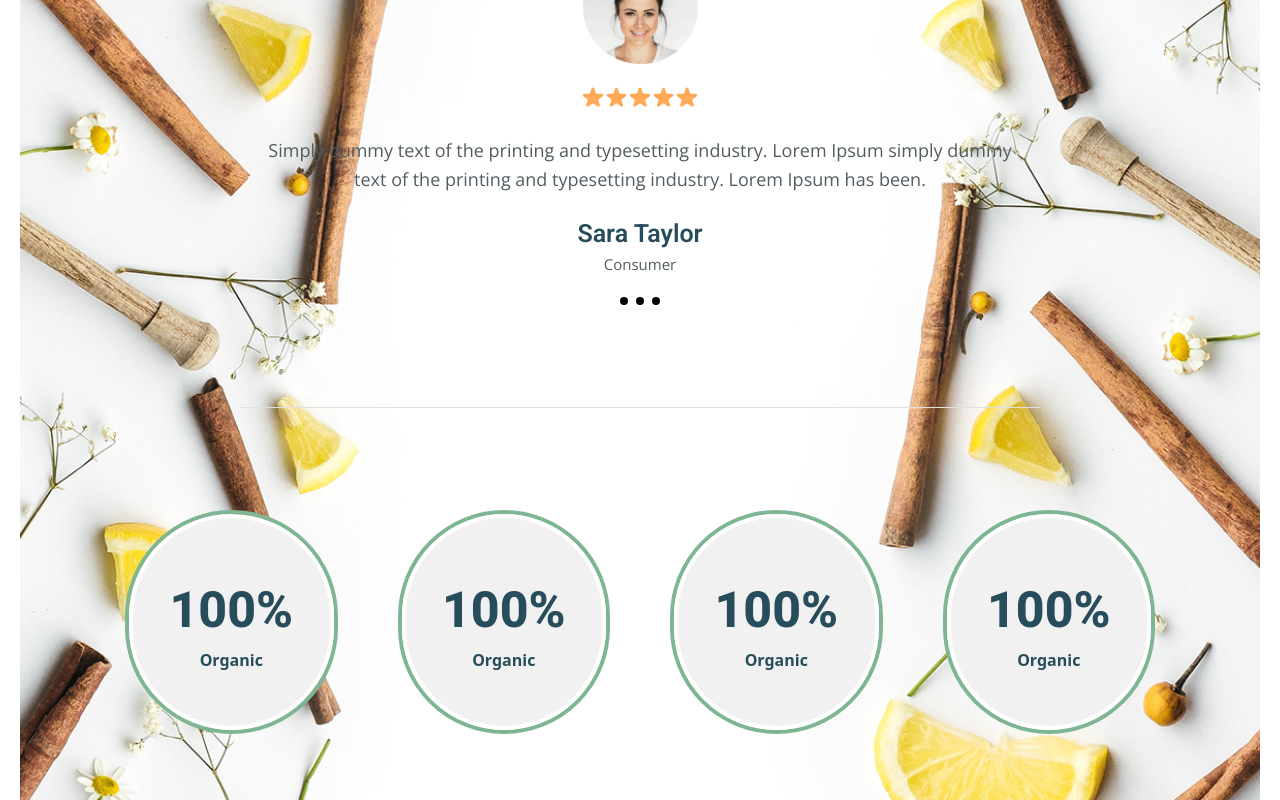
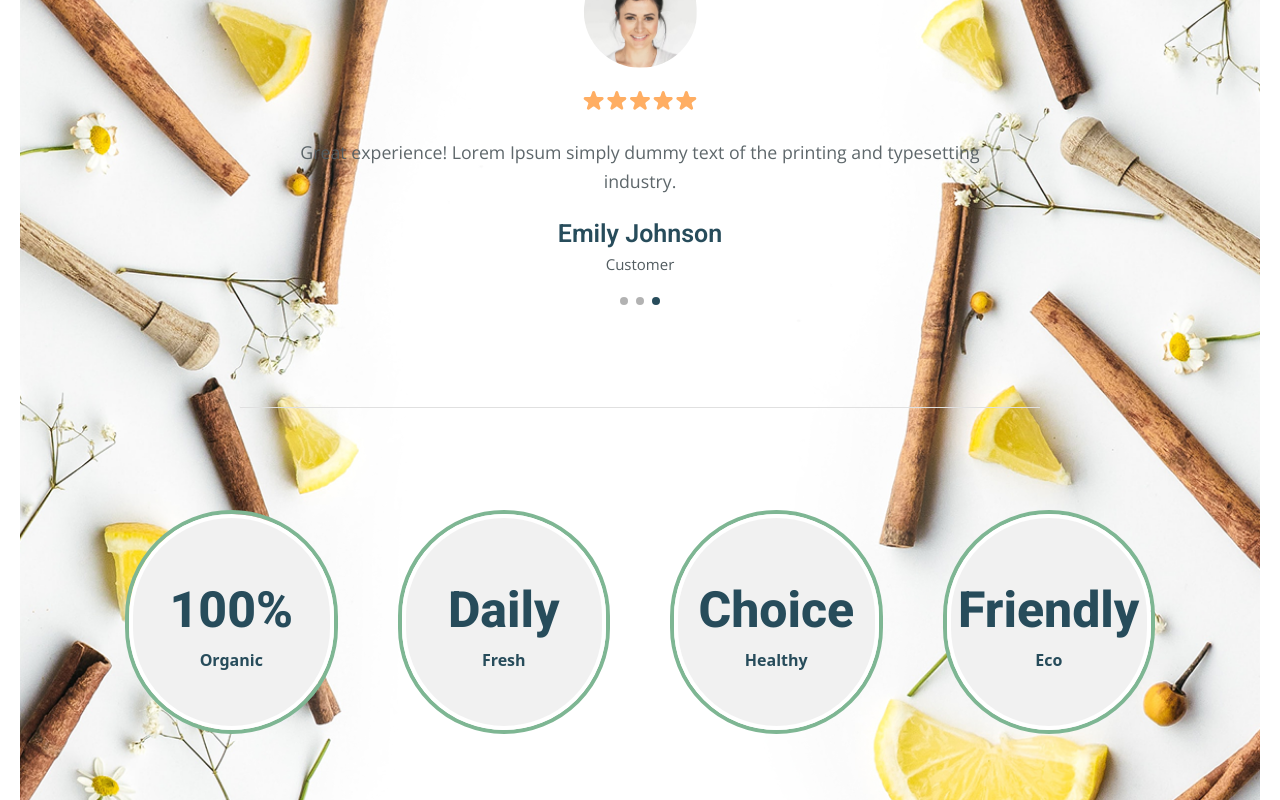
Before and after one commit to Sinonqw/Organick, a Next.js app: page / in a window 1280 px wide. Shown: the part 5020-5820 px from the top of the page. Built offline with nearby package versions, Linux system fonts and the light colour scheme.

Commit message:
Slider, optimization benefits

```diff
--- a/app/globals.css
+++ b/app/globals.css
@@ -1,4 +1,6 @@
 @import "tailwindcss";
+@import "swiper/css";
+@import "swiper/css/pagination";
 
 :root {
   --font-family: "Roboto", sans-serif;
@@ -10,7 +12,6 @@ body {
   padding: 0 20px 0 20px;
   margin: 0 auto;
 }
-
 
 .roboto {
   font-family: var(--font-roboto);
@@ -62,7 +63,6 @@ body {
     font-family: var(--font-roboto);
     @apply text-[18px] text-[#274c5b];
   }
-
 
   .footer {
     @apply flex justify-center gap-[50px] mb-[102px];
@@ -148,7 +148,6 @@ body {
   }
 }
 
-
 /* Эффект увеличения при наведении */
 .article-hover-effect {
   transition: transform 0.3s ease, box-shadow 0.3s ease;
--- a/components/sections/Benefits/Benefits.tsx
+++ b/components/sections/Benefits/Benefits.tsx
@@ -1,79 +1,121 @@
+"use client";
+
 import Subtitle from "@/components/ui/Subtitle";
 import Title from "@/components/ui/Title";
-import React from "react";
+import Desc from "@/components/ui/Desc";
 import Image from "next/image";
-import Desc from "@/components/ui/Desc";
 import BenefitCard from "./BenefitCard";
+import { useEffect, useState } from "react";
+import { motion, AnimatePresence } from "framer-motion";
+import TESTIMONIALS from "@/data/Testimonials";
+import BENEFITS from "@/data/Benefits";
 
 const Benefits = () => {
+  const [current, setCurrent] = useState(0);
+  const [direction, setDirection] = useState<"next" | "prev">("next");
+  const t = TESTIMONIALS[current];
+
+  useEffect(() => {
+    const slideInterval = setInterval(() => {
+      setCurrent((prev) => {
+        if (prev == TESTIMONIALS.length - 1) {
+          setDirection("prev");
+          return prev - 1;
+        } else if (prev == 0) {
+          setDirection("next");
+          return prev + 1;
+        } else if (direction == "next") {
+          return prev + 1;
+        } else {
+          return prev - 1;
+        }
+      });
+    }, 3000);
+
+    return () => clearInterval(slideInterval);
+  }, [direction]);
+
+  const testimonialVariants = {
+    initial: { opacity: 0, y: 50, scale: 0.8 },
+    animate: { opacity: 1, y: 0, scale: 1 },
+    exit: { opacity: 0, y: -50, scale: 0.8 },
+  };
+
   return (
     <section className="relative overflow-hidden py-[164px]">
-      <div
-        className="absolute top-0 left-0 w-full h-full bg-no-repeat bg-contain"
-        style={{
-          backgroundImage: "url('/benefitsBg.png')",
-        }}
-      ></div>
-      <div
-        className="absolute top-0 right-0 w-full h-full bg-no-repeat bg-contain transform rotate-180    "
-        style={{
-          backgroundImage: "url('/benefitsBg.png')",
-        }}
-      ></div>
+      {/* Декоративные фоны */}
+      <div className="pointer-events-none absolute inset-0">
+        <div className="absolute inset-0 bg-[url('/benefitsBg.png')] bg-no-repeat bg-contain" />
+        <div className="absolute inset-0 bg-[url('/benefitsBg.png')] bg-no-repeat bg-contain rotate-180" />
+      </div>
 
-      <div className="relative z-10 flex flex-col items-center pb-[102px] border-b-1 border-b-[#e0e0e0] mb-[102px] max-w-[800px] mx-auto">
-        <div className="mb-15 flex flex-col items-center">
+      {/* Заголовки + отзыв */}
+      <div className="relative z-10 max-w-[800px] mx-auto text-center pb-[102px] mb-[102px] border-b border-b-[#e0e0e0]">
+        <div className="mb-[60px]">
           <Subtitle className="mb-2" size={36}>
             Testimonial
           </Subtitle>
-          <Title size={50}>
-            What Our Customer Saying?
-          </Title>
+          <Title size={50}>What Our Customer Saying?</Title>
         </div>
 
-        <div className="flex flex-col items-center mb-5 max-w-[780px] text-center">
+        <AnimatePresence mode="wait">
+          <motion.div
+            key={current}
+            variants={testimonialVariants}
+            initial="initial"
+            animate="animate"
+            exit="exit"
+            transition={{
+              duration: 0.7,
+              ease: [0.34, 1.56, 0.64, 1],
+            }}
+            className="flex flex-col items-center mb-5 min-h-[150px]"
+          >
             <Image
-            src={"/users/user1.png"}
-            className="rounded-full mb-5"
-            alt="user"
+              src={t.user}
+              alt={t.name}
               width={115}
               height={115}
+              className="rounded-full mb-5"
             />
             <Image
-            alt=""
-            src={"/icons/stars.svg"}
+              alt="Rating: 5 out of 5 stars"
+              src="/icons/stars.svg"
               width={122}
               height={26}
               className="mb-6"
             />
-          <Desc size={18}>
-            Simply dummy text of the printing and typesetting industry. Lorem
-            Ipsum simply dummy text of the printing and typesetting industry.
-            Lorem Ipsum has been.
+            <Desc size={18} className="max-w-[700px]">
+              {t.text}
             </Desc>
-        </div>
+          </motion.div>
+        </AnimatePresence>
 
         <div className="mb-5">
           <h4 className="roboto text-[25px] font-semibold text-[#274C5B]">
-            Sara Taylor
+            {t.name}
           </h4>
-          <Desc size={15} className="text-center">
-            Consumer
-          </Desc>
+          <Desc size={15}> {t.role}</Desc>
         </div>
 
-        <div className="flex gap-2">
-          <span className="block w-2 h-2 rounded-full bg-black"></span>
-          <span className="block w-2 h-2 rounded-full bg-black"></span>
-          <span className="block w-2 h-2 rounded-full bg-black"></span>
+        {/* точки пагинации под будущий слайдер */}
+        <div className="flex justify-center gap-2">
+          {TESTIMONIALS.map((_, i) => (
+            <span
+              key={i}
+              className={`block w-2 h-2 rounded-full ${
+                i === current ? "bg-[#274C5B]" : "bg-black/30"
+              }`}
+            />
+          ))}
         </div>
       </div>
 
-      <div className="relative z-10 flex justify-center gap-15 max-w-[1030px] mx-auto">
-        <BenefitCard text="Organic" title="100%" />
-        <BenefitCard text="Organic" title="100%" />
-        <BenefitCard text="Organic" title="100%" />
-        <BenefitCard text="Organic" title="100%" />
+      {/* Карточки преимуществ */}
+      <div className="relative z-10 max-w-[1030px] mx-auto flex justify-center gap-[60px]">
+        {BENEFITS.map((b, i) => (
+          <BenefitCard key={i} text={b.text} title={b.title} />
+        ))}
       </div>
     </section>
   );
--- /dev/null
+++ b/data/Benefits.ts
@@ -0,0 +1,8 @@
+const BENEFITS = [
+  { text: "Organic", title: "100%" },
+  { text: "Fresh", title: "Daily" },
+  { text: "Healthy", title: "Choice" },
+  { text: "Eco", title: "Friendly" },
+] as const;
+
+export default BENEFITS
--- /dev/null
+++ b/data/Testimonials.ts
@@ -0,0 +1,22 @@
+const TESTIMONIALS = [
+  {
+    user: "/users/user1.png",
+    name: "Sara Taylor",
+    role: "Consumer",
+    text: "Simply dummy text of the printing and typesetting industry. Lorem Ipsum simply dummy text of the printing and typesetting industry. Lorem Ipsum has been.",
+  },
+  {
+    user: "/users/user1.png",
+    name: "John Smith",
+    role: "Buyer",
+    text: "Lorem Ipsum has been the industry's standard dummy text ever since the 1500s, simply dummy text of the printing and typesetting industry.",
+  },
+  {
+    user: "/users/user1.png",
+    name: "Emily Johnson",
+    role: "Customer",
+    text: "Great experience! Lorem Ipsum simply dummy text of the printing and typesetting industry.",
+  },
+] as const
+
+export default TESTIMONIALS
--- a/package.json
+++ b/package.json
@@ -9,10 +9,12 @@
     "lint": "eslint"
   },
   "dependencies": {
+    "framer-motion": "^12.23.12",
     "next": "15.5.0",
     "react": "19.1.0",
     "react-dom": "19.1.0",
-    "react-icons": "^5.5.0"
+    "react-icons": "^5.5.0",
+    "swiper": "^11.2.10"
   },
   "devDependencies": {
     "@eslint/eslintrc": "^3",
```
Also changed, not shown: 1 other file (tests, documents, lock files or other folders). Lines whose indentation alone changed are shown as unchanged.
